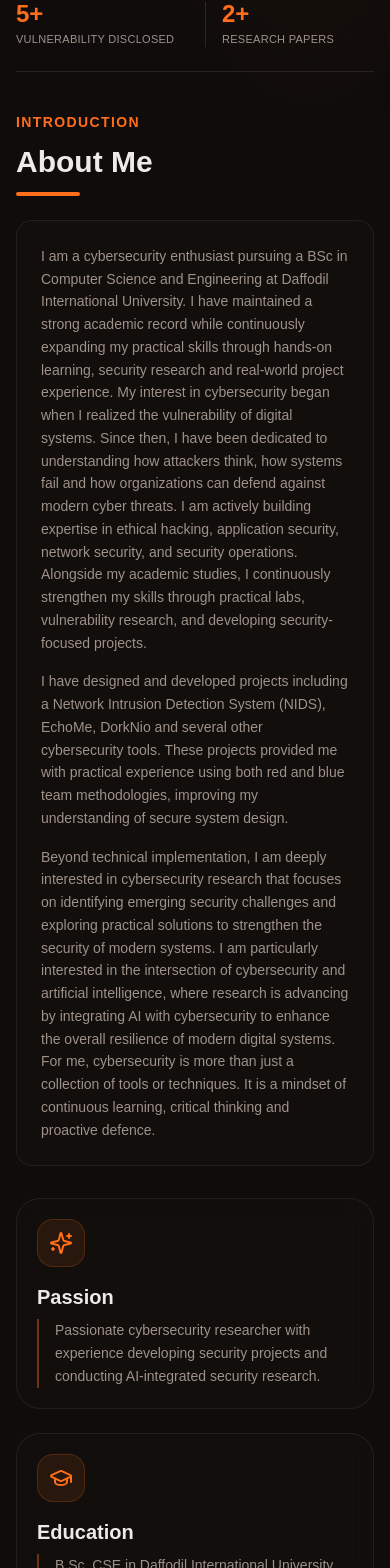
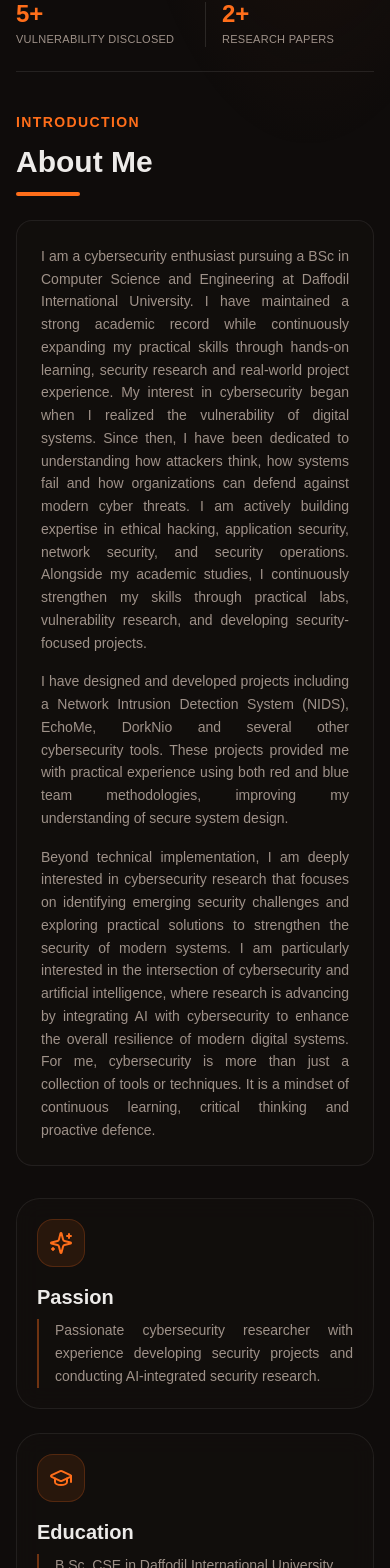
Before and after one commit to shii9/Portfolio, a React (Vite) app: page / in a window 390 px wide. Shown: the part 694-2262 px from the top of the page. Built offline with nearby package versions, Linux system fonts and the light colour scheme.

Commit message:
style: justify About section and bio text on mobile view

```diff
--- a/src/components/sections/About.tsx
+++ b/src/components/sections/About.tsx
@@ -30,7 +30,7 @@ export default function About() {
         className="max-w-3xl"
       >
         <motion.div {...hoverLift} className="bg-card/50 border border-foreground/8 rounded-2xl p-6 md:p-8 hover:border-primary/20 transition-[border-color,box-shadow] duration-300">
-          <div className="prose prose-invert max-w-none text-muted-foreground leading-relaxed space-y-4">
+          <div className="prose prose-invert max-w-none text-muted-foreground leading-relaxed space-y-4 text-justify">
             <p>{aboutData.bio}</p>
             <p>
               My research focuses on the intersection of cybersecurity and artificial intelligence — specifically
--- a/src/components/sections/Hero.tsx
+++ b/src/components/sections/Hero.tsx
@@ -258,7 +258,7 @@ export default function Hero() {
         <div className="h-1 w-16 bg-primary rounded-full mt-3 mb-6" />
 
         <div className="bg-card/50 border border-foreground/8 rounded-2xl p-6 md:p-8 w-full">
-          <div className="max-w-none text-muted-foreground text-sm leading-relaxed space-y-4 text-left sm:text-justify">
+          <div className="max-w-none text-muted-foreground text-sm leading-relaxed space-y-4 text-justify">
             <p>{aboutData.bio}</p>
             <p>
               I have designed and developed projects including a Network Intrusion Detection System (NIDS),
@@ -297,7 +297,7 @@ export default function Hero() {
               </h3>
               {card.lines.length === 1 ? (
                 <p
-                  className={`text-muted-foreground text-sm leading-relaxed border-l-2 border-primary/40 pl-4${card.justify ? " text-left sm:text-justify" : ""
+                  className={`text-muted-foreground text-sm leading-relaxed border-l-2 border-primary/40 pl-4${card.justify ? " text-justify" : ""
                     }`}
                 >
                   {card.lines[0]}
```
